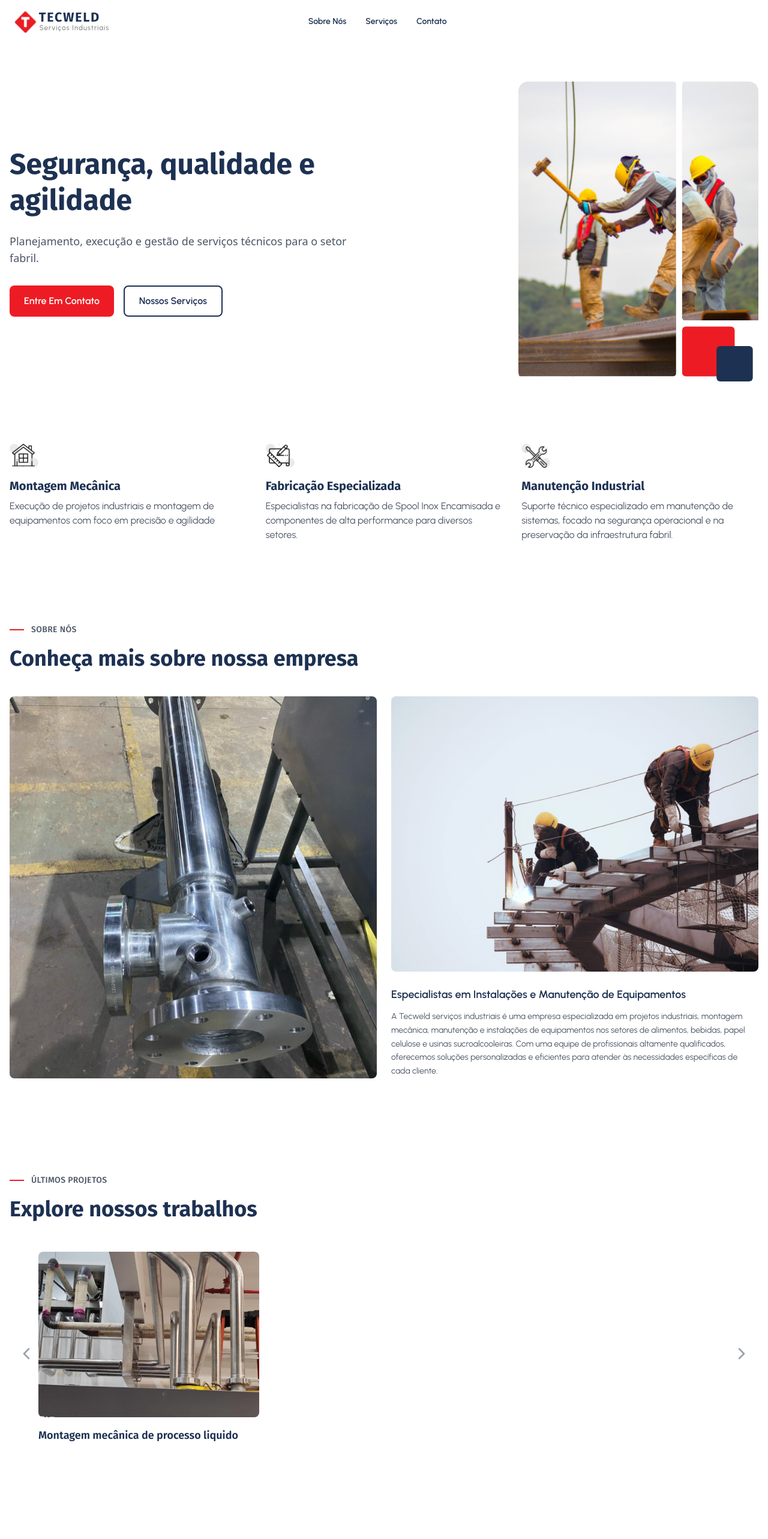
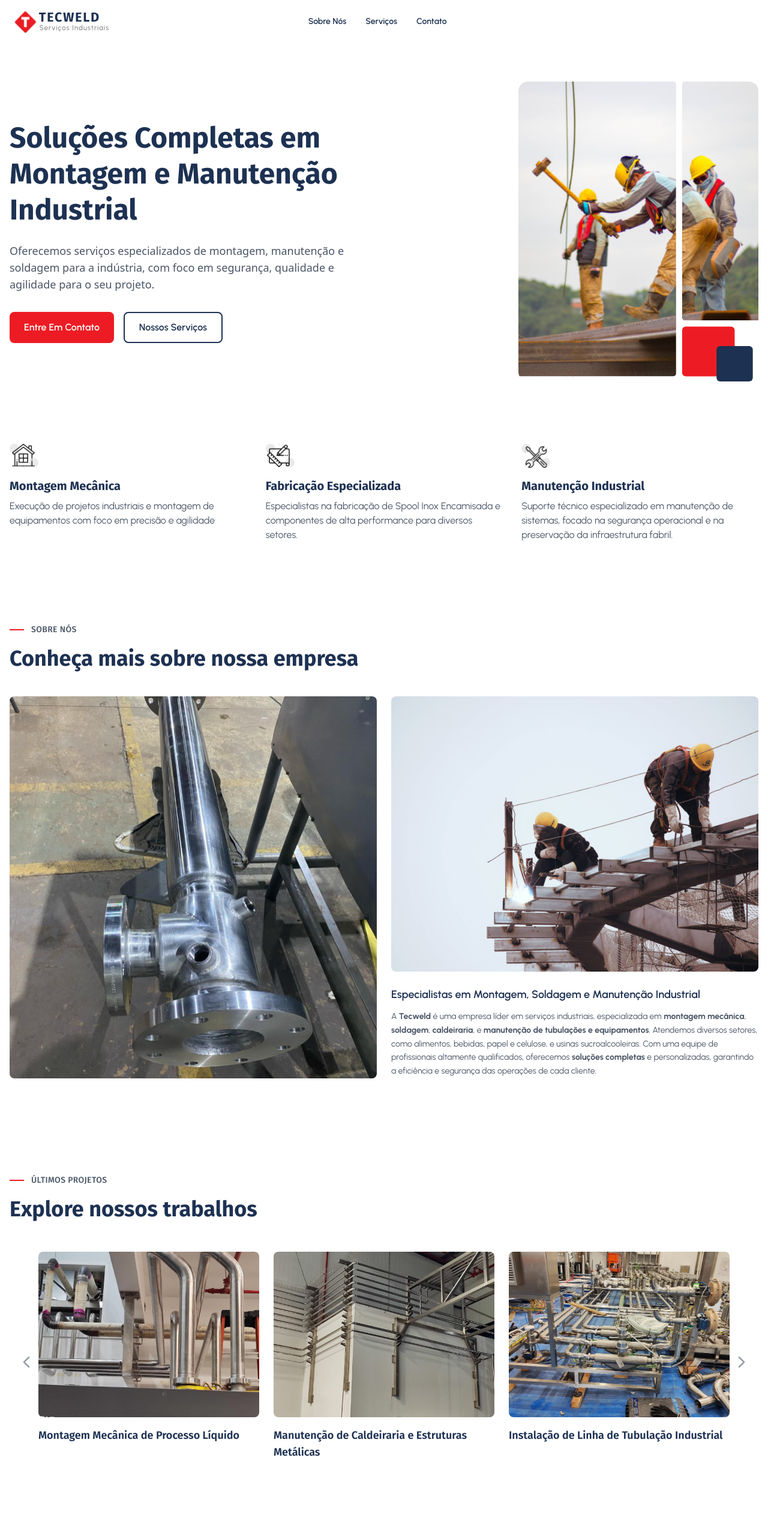
Before and after one commit to julioceno/tecweldservicos, a Next.js app: page / in a window 1280 px wide. Shown: the top 2566 px of the page at 60% size. Built offline with nearby package versions, Linux system fonts and the light colour scheme.

Commit message:
feat: enhance project detail page with metadata generation and improved error handling

```diff
--- a/src/app/projects/[id]/page.tsx
+++ b/src/app/projects/[id]/page.tsx
@@ -1,21 +1,58 @@
-'use client';
 import Link from "next/link";
 import Image from "next/image";
 import { IoChevronBack } from "react-icons/io5";
 import { projects } from "../../../data/projects";
-import { useParams } from "next/navigation";
 import Button from "@/components/Button";
+import { Metadata } from "next";
 
-export default function ProjectDetailPage() {
-  const params = useParams<{ id: string }>();
+type Props = {
+  params: { id: string };
+};
+
+export async function generateMetadata({ params }: Props): Promise<Metadata> {
   const project = projects.find((p) => p.id === params.id);
 
+  if (!project) {
+    return {
+      title: "Projeto não encontrado",
+      description: "Este projeto não foi encontrado.",
+    };
+  }
+
+  return {
+    title: project.title,
+    description: project.paragraph,
+    openGraph: {
+        images: [{ url: project.image, alt: project.title }],
+    }
+  };
+}
+
+export async function generateStaticParams() {
+    return projects.map((project) => ({
+        id: project.id,
+    }));
+}
+
+export default function ProjectDetailPage({ params }: Props) {
+  const project = projects.find((p) => p.id === params.id);
 
   if (!project) {
-    return <>{params.id}</>
+    return (
+        <div className="flex flex-col items-center justify-center text-center py-20">
+            <h1 className="text-4xl font-bold mb-4">Projeto não encontrado</h1>
+            <p className="text-lg text-gray-600 mb-8">O projeto que você está procurando não existe.</p>
+            <Link href="/#services">
+                <Button>Voltar para o início</Button>
+            </Link>
+      </div>
+    )
   }
 
-  const imagePaths = Array.from({ length: 16 }, (_, i) => `${project.folder}/img-${i + 1}.jpeg`);
+  const imagePaths = Array.from(
+    { length: 16 },
+    (_, i) => `${project.folder}/img-${i + 1}.jpeg`
+  );
 
   return (
     <main className="p-8 max-w-7xl mx-auto">
@@ -28,7 +65,9 @@ export default function ProjectDetailPage() {
             {project.title}
           </h1>
         </div>
-        <p className="text-gray-600 font-urbanist text-base">{project.paragraph}</p>
+        <p className="text-gray-600 font-urbanist text-base">
+          {project.paragraph}
+        </p>
         <Button
           variant="green"
           className="mt-2 w-fit text-sm px-4 py-2"
@@ -38,8 +77,6 @@ export default function ProjectDetailPage() {
           Solicite um orçamento
         </Button>
       </div>
-
-
 
       <div className="columns-1 sm:columns-2 md:columns-3 lg:columns-4 gap-4 mb-8">
         {imagePaths.map((path) => (
--- a/src/components/AboutUs.tsx
+++ b/src/components/AboutUs.tsx
@@ -16,7 +16,7 @@ export default function AboutUs() {
           <div className="relative aspect-3/4 md:aspect-auto md:h-auto md:min-h-100 lg:min-h-125 rounded-lg overflow-hidden">
             <Image
               src="/about/about-1.svg"
-              alt="Equipamento industrial"
+              alt="Detalhe de um equipamento de tubulação industrial mantido pela Tecweld"
               fill
               className="object-cover"
             />
@@ -26,7 +26,7 @@ export default function AboutUs() {
             <div className="relative md:aspect-4/3 rounded-lg overflow-hidden">
               <Image
                 src="/about/about-2.svg"
-                alt="Profissionais trabalhando"
+                alt="Profissionais da Tecweld realizando um serviço de soldagem industrial"
                 fill
                 className="object-cover"
               />
@@ -34,16 +34,15 @@ export default function AboutUs() {
 
             <div className="flex flex-col font-urbanist">
               <h3 className="text-lg font-semibold text-secondary mb-3">
-                Especialistas em Instalações e Manutenção de Equipamentos
+                Especialistas em Montagem, Soldagem e Manutenção Industrial
               </h3>
               <p className="text-gray-600 leading-relaxed text-sm">
-                A Tecweld serviços industriais é uma empresa especializada em
-                projetos industriais, montagem mecânica, manutenção e instalações
-                de equipamentos nos setores de alimentos, bebidas, papel celulose
-                e usinas sucroalcooleiras. Com uma equipe de profissionais
-                altamente qualificados, oferecemos soluções personalizadas e
-                eficientes para atender às necessidades específicas de cada
-                cliente.
+                A <strong>Tecweld</strong> é uma empresa líder em serviços industriais, especializada em
+                {" "}<strong>montagem mecânica</strong>, <strong>soldagem</strong>, <strong>caldeiraria</strong>,
+                e <strong>manutenção de tubulações e equipamentos</strong>.
+                Atendemos diversos setores, como alimentos, bebidas, papel e celulose, e usinas sucroalcooleiras.
+                Com uma equipe de profissionais altamente qualificados, oferecemos <strong>soluções completas</strong> e
+                personalizadas, garantindo a eficiência e segurança das operações de cada cliente.
               </p>
             </div>
           </div>
--- a/src/components/Hero.tsx
+++ b/src/components/Hero.tsx
@@ -7,12 +7,13 @@ export default function Hero() {
       <div className="mx-auto flex flex-col lg:flex-row items-center justify-between gap-6 lg:gap-8">
         <div className="flex-1 max-w-xl flex flex-col items-center lg:items-start order-1 lg:order-1">
           <h1 className="text-3xl sm:text-4xl md:text-5xl font-bold font-fira-sans text-secondary leading-tight text-center lg:text-left mb-4 md:mb-6">
-            Segurança, qualidade e agilidade
+            Soluções Completas em Montagem e Manutenção Industrial
           </h1>
 
           <p className="text-gray-600 text-base md:text-lg text-center lg:text-left mb-0 lg:mb-8">
-            Planejamento, execução e gestão de serviços técnicos para o setor
-            fabril.
+            Oferecemos serviços especializados de montagem, manutenção e
+            soldagem para a indústria, com foco em segurança, qualidade e
+            agilidade para o seu projeto.
           </p>
 
           <div className="hidden lg:flex flex-wrap gap-4">
@@ -25,7 +26,7 @@ export default function Hero() {
           <div className="relative w-70 h-87.5 sm:w-72 sm:h-80 md:w-80 md:h-96 lg:w-100 lg:h-125 rounded-2xl overflow-hidden shrink-0">
             <Image
               src="/main.svg"
-              alt="Trabalhadores em serviço"
+              alt="Equipe da Tecweld realizando serviços de montagem e manutenção industrial com segurança"
               fill
               className="object-cover"
             />
--- a/src/data/projects.ts
+++ b/src/data/projects.ts
@@ -1,9 +1,26 @@
 export const projects = [
   {
     id: "project-1",
-    title: "Montagem mecânica de processo liquido",
+    title: "Montagem Mecânica de Processo Líquido",
     image: "/projects/project-1/img-1.jpeg",
     folder: "/projects/project-1",
-    paragraph: "Especialistas em montagem mecânica de processos líquidos, realizamos projetos industriais completos, desde a instalação até a manutenção de equipamentos. Atuamos nos setores de alimentos, bebidas, papel e celulose, e usinas sucroalcooleiras, sempre com soluções sob medida e equipe qualificada.",
+    paragraph:
+      "Realizamos a montagem mecânica completa de sistemas de processo líquido, incluindo a instalação de tanques, tubulações de aço inox, bombas e válvulas. Este projeto envolveu a aplicação de soldagem TIG e orbital para garantir um acabamento sanitário, essencial para a indústria alimentícia. A Tecweld garantiu a execução do projeto com máxima segurança e dentro do cronograma.",
+  },
+  {
+    id: "project-2",
+    title: "Manutenção de Caldeiraria e Estruturas Metálicas",
+    image: "/projects/project-1/img-2.jpeg",
+    folder: "/projects/project-1",
+    paragraph:
+      "Serviço de manutenção industrial focado na recuperação de equipamentos de caldeiraria, como vasos de pressão e tanques de armazenamento. Realizamos inspeções, reparos com solda especializada (MIG/MAG e eletrodo revestido) e fabricação de novas peças conforme a necessidade, seguindo rigorosas normas de segurança e qualidade.",
+  },
+  {
+    id: "project-3",
+    title: "Instalação de Linha de Tubulação Industrial",
+    image: "/projects/project-1/img-3.jpeg",
+    folder: "/projects/project-1",
+    paragraph:
+      "Projeto de instalação de uma nova linha de tubulação para vapor e condensado em uma planta industrial. O serviço incluiu o pré-fabricação dos spools, a montagem em campo e a realização de testes de pressão. Utilizamos técnicas avançadas de soldagem para garantir a integridade e a durabilidade da tubulação.",
   },
 ];
```
